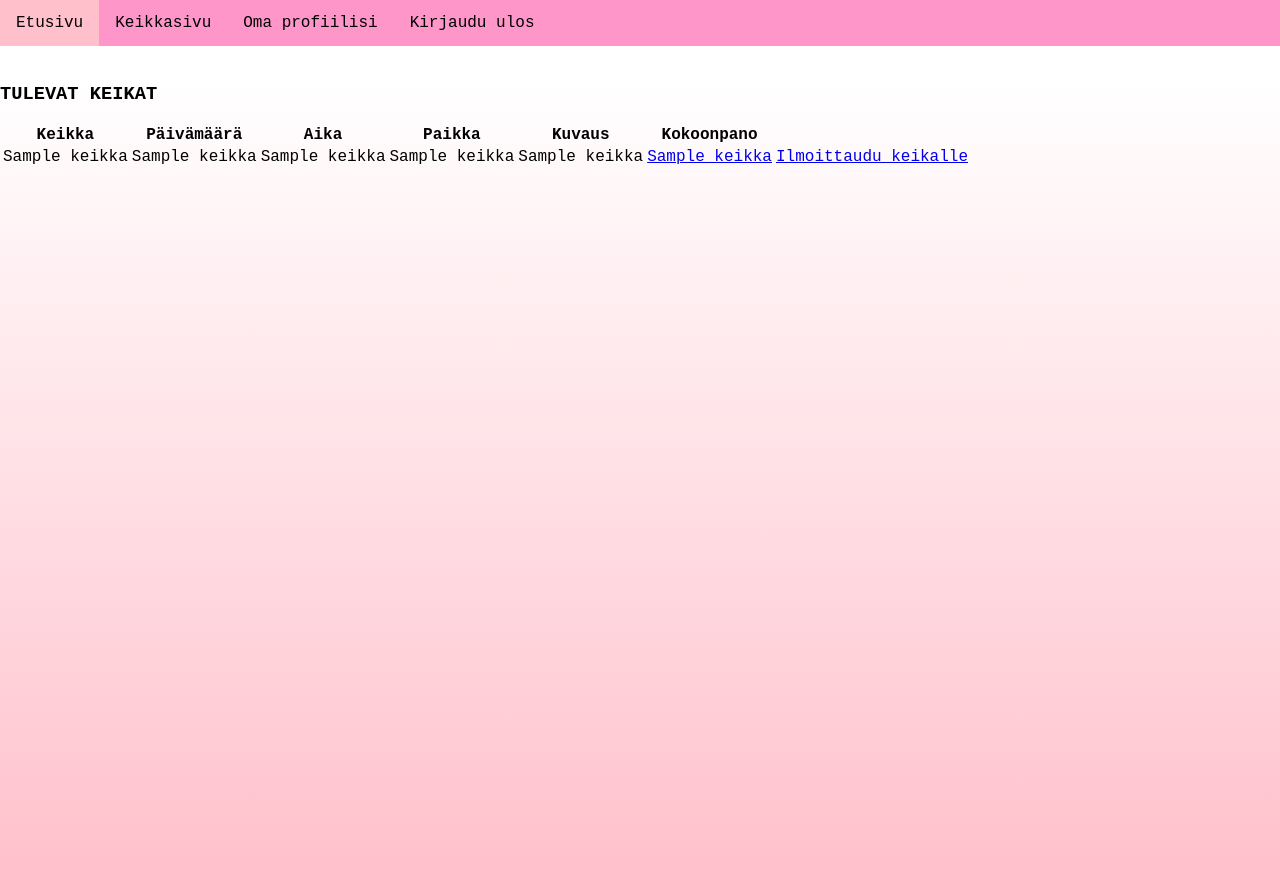
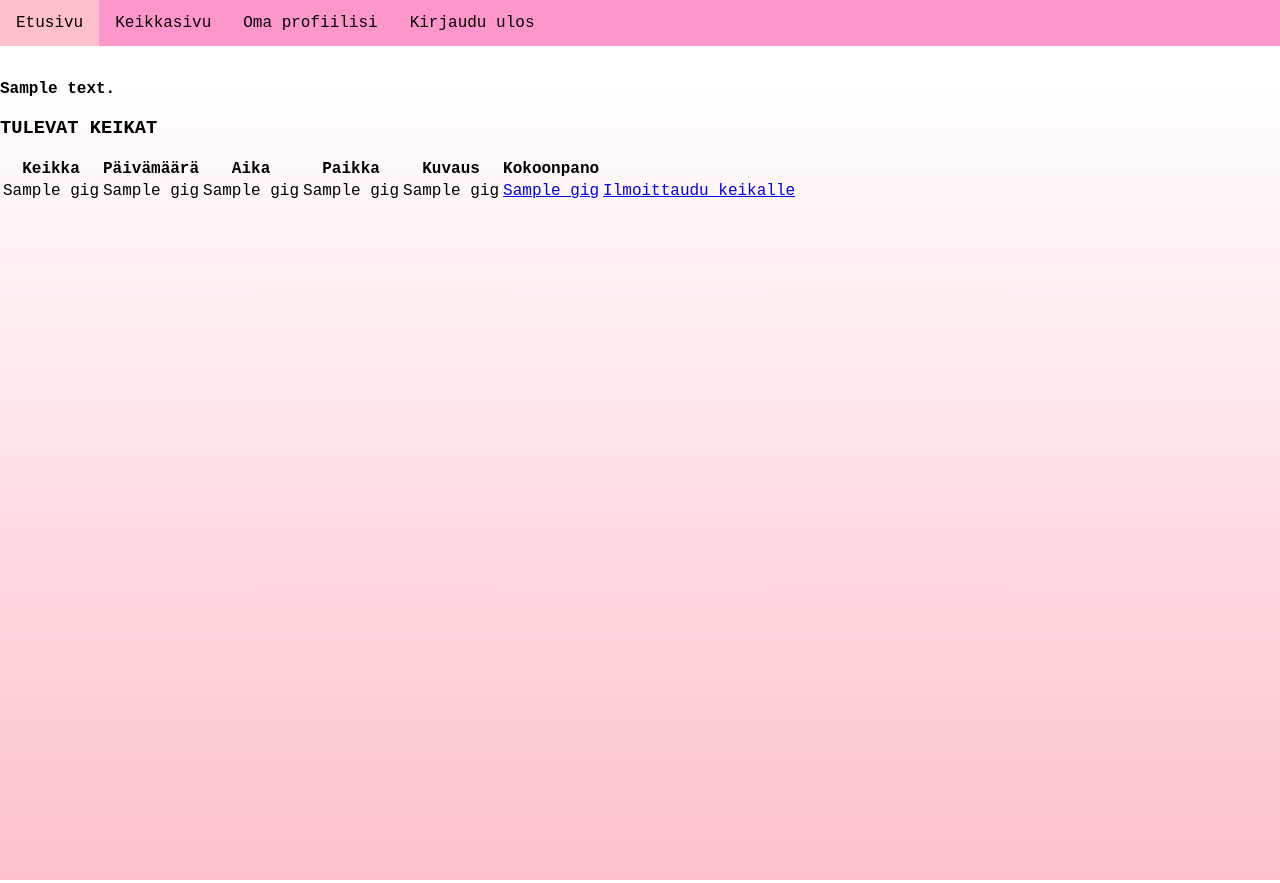
Before and after one commit to savalre/Orkesterin-keikkasovellus, a Flask app: template templates/upcoming_gigs.html in a window 1280 px wide. Run offline with Flask 2, Linux system fonts and the light colour scheme; the template is opened without the code that fills it: most values are stand-ins (such as "Sample title", 1, 10 or a date in 2020).

```diff
--- a/templates/addgig.html
+++ b/templates/addgig.html
@@ -15,10 +15,10 @@
 <input type="text" name="name" required></p>
 <br>
 <p>Päivämäärä*:<br>
-<input type="date" name="date"></p>
+<input type="date" name="date" required></p>
 <br>
-<p>Kellonaika:<br>
-<input type="time" name="time"></p>
+<p>Kellonaika:*<br>
+<input type="time" name="time" required></p>
 <br>
 <p>Paikka:<br>
 <input type="text" name="place"></p>
--- a/templates/editGig.html
+++ b/templates/editGig.html
@@ -39,7 +39,7 @@
 </form>
 
 <br>
-<a href="/gig_index">Peruuta</a>
+<a href="/upcoming_gigs">Peruuta</a>
 </div>
 {% endblock %}
 
--- a/templates/gigReg.html
+++ b/templates/gigReg.html
@@ -26,7 +26,7 @@ Soittimesi:
 <br>
 <input type="submit" value="Ilmoittaudu"><br>
 <br>
-<a href="/gig_index">Peruuta</a>
+<a href="/upcoming_gigs">Peruuta</a>
 </div>
 {% endblock %}
 
--- a/templates/gig_index.html
+++ b/templates/gig_index.html
@@ -12,7 +12,7 @@
 <h3> Keikkasivu</h3>
 <br>
 <p>Täällä voit ilmoittautua tuleville keikoille! </p><br>
-<p><a href="/my_gigs">Omat keikat</a> -sivulla näet keikat, joille olet ilmoittautunut. Keikan kokooonpanoa klikkaamalla näet ketkä muut ovat ilmoittautuneet. Tätä kautta pääset myös poistamaan oman ilmoittautumisesi haluamaltasi keikalta.</p></br>
+<p><a href="/my_gigs">Omat keikat</a> -sivulla näet keikat, joille olet ilmoittautunut. Keikan kokoonpanoa klikkaamalla näet ketkä muut ovat ilmoittautuneet. Tätä kautta pääset myös poistamaan oman ilmoittautumisesi haluamaltasi keikalta.</p></br>
 <p><a href="/upcoming_gigs">Tulevat keikat</a> -sivulla näet keikat, joille et ole vielä ilmoittautunut.
 {% if session.role == 'admin' %}
 <h3>Huomio admin!</h3><br>
--- a/templates/upcoming_gigs.html
+++ b/templates/upcoming_gigs.html
@@ -8,6 +8,9 @@
 {{ super() }}
 
 <div class="backgroundGradient">
+{% if message %}
+	<p><strong>{{message}}</p>
+{% endif %}
 
 <h3>TULEVAT KEIKAT</h3>
 <table>
@@ -22,18 +25,18 @@
                 <th></th>
                 <th></th>
         </thead>
-        {% for keikka in keikat %}
+        {% for gig in gig_list %}
         <tr>
-                <td>{{ keikka[1] }}</td>
-                <td>{{ keikka[2] }}</td>
-                <td>{{ keikka[5] }}</td>
-                <td>{{ keikka[3] }}</td>
-                <td>{{ keikka[4] }}</td>
-		<td><a href="/composition?skp={{ keikka[6] }}&amp;sid={{ keikka [0] }}">{{ keikka[6] }}</td>
-                <td><a href="/gigReg?sid={{ keikka[0] }}">Ilmoittaudu keikalle</td>
+                <td>{{ gig[1] }}</td>
+                <td>{{ gig[2] }}</td>
+                <td>{{ gig[5] }}</td>
+                <td>{{ gig[3] }}</td>
+                <td>{{ gig[4] }}</td>
+		<td><a href="/composition?skp={{ gig[6] }}&amp;sid={{ gig [0] }}">{{ gig[6] }}</td>
+                <td><a href="/gigReg?sid={{ gig[0] }}">Ilmoittaudu keikalle</td>
        		 {% if session.role == 'admin' %}
-		<td><a href="/editGig?sid={{ keikka[0] }}">Muokkaa</td><!-- vain admin -->
-                <td><a href="/deleteGig?sid={{ keikka[0] }}" onclick="return confirm('Tahdotko varmasti poistaa keikan {{ keikka[1] }}?');">Poista</td><!-- vain admin -->
+		<td><a href="/editGig?sid={{ gig[0] }}">Muokkaa</td><!-- vain admin -->
+                <td><a href="/deleteGig?sid={{ gig[0] }}" onclick="return confirm('Tahdotko varmasti poistaa keikan {{ gig[1] }}?');">Poista</td><!-- vain admin -->
        		{% endif %}
 	 </tr>
         {% endfor %}
```
Also changed, not shown: templates/gigUpdate.html (deleted, +0 -19 lines), templates/my_gigs.html (+11 -8 lines).
